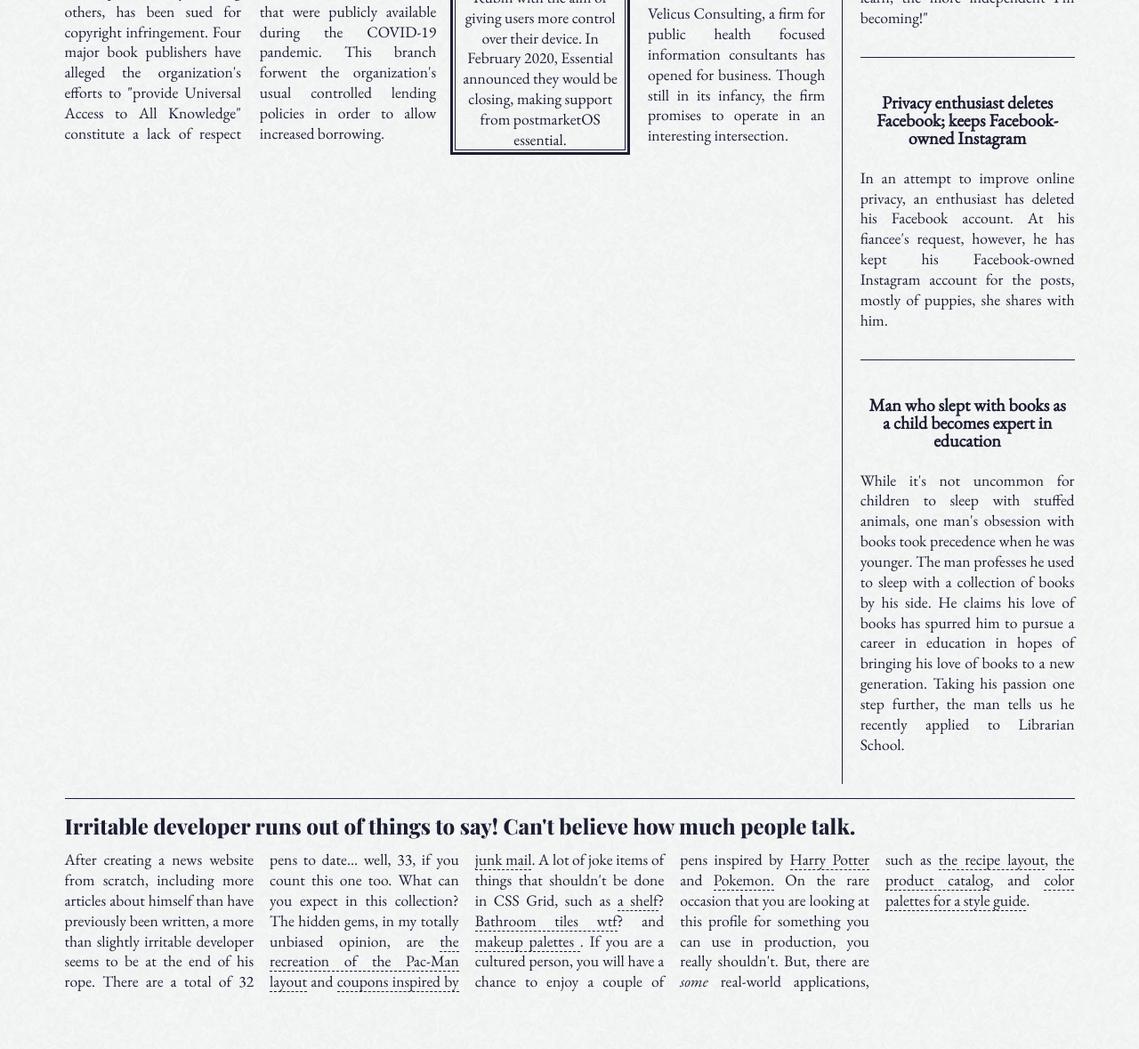
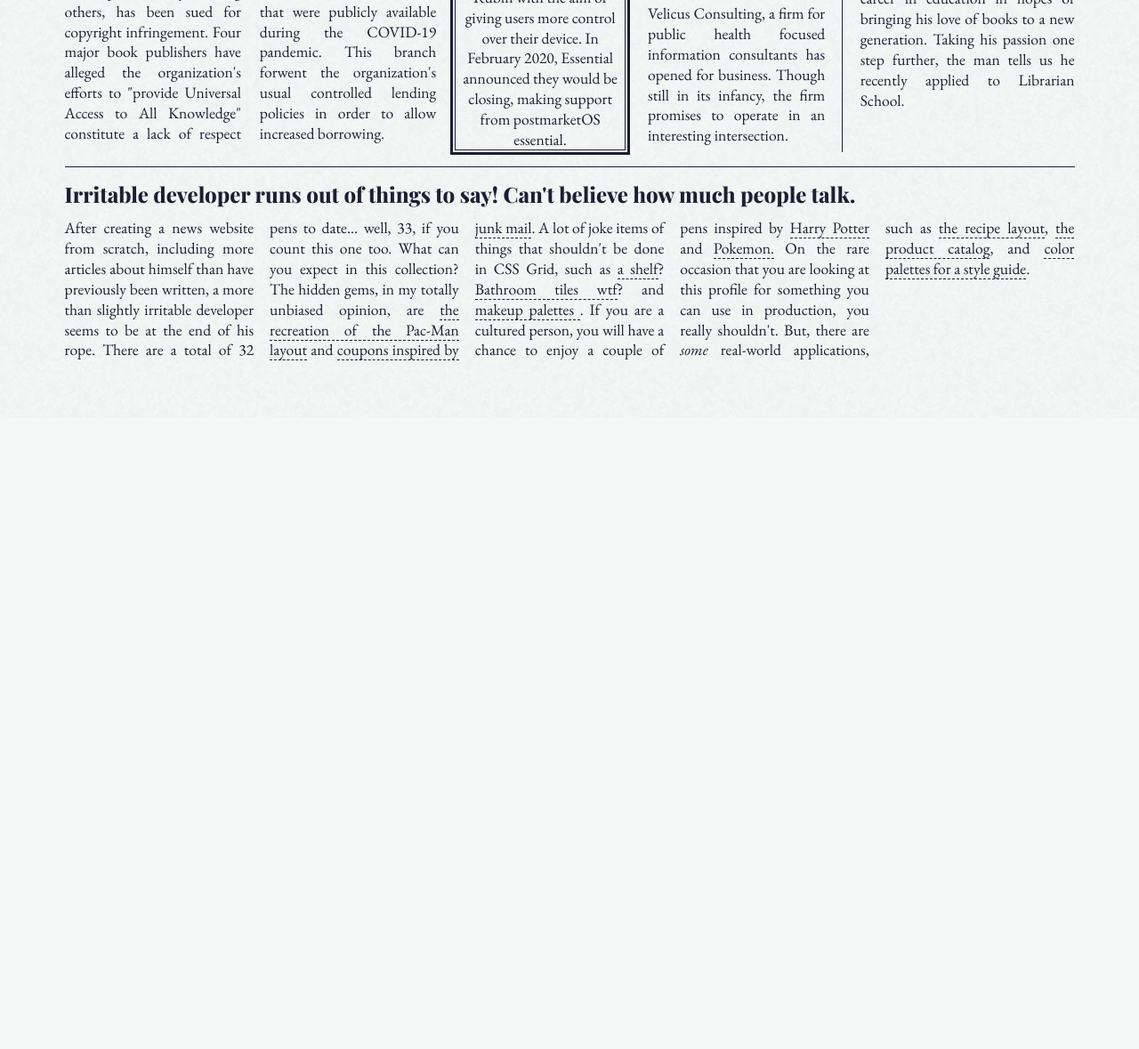
Before and after one commit to avedor/website, a Flask app: page / in a window 1280 px wide. Shown: the part 1407-2586 px from the top of the page at 89% size. After the commit the page ends 1876 px from the top, so only its background shows below. Run offline with Flask 2, Linux system fonts and the light colour scheme; some libraries are stand-ins or nearby versions; some web fonts are replaced.

Commit message:
Add dockerfile and update css

```diff
--- a/static/style.css
+++ b/static/style.css
@@ -123,7 +123,7 @@ main h1, main aside {
 }
 @media (min-width: 1024px) {
   main .sidebar {
-    grid-row: 3 / 9;
+    grid-row: 1/5;
     grid-column: 5 / 6;
   }
 }
```
Also changed, not shown: 1 other file.
